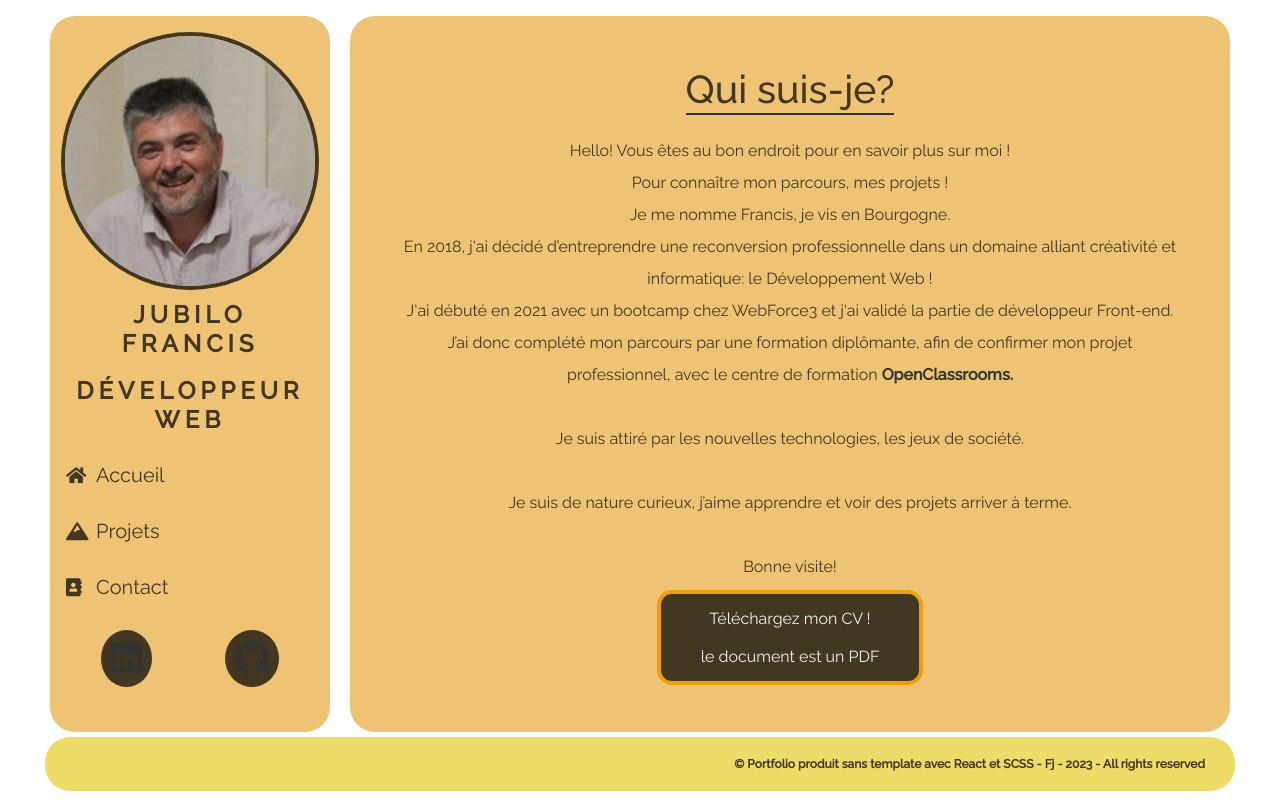
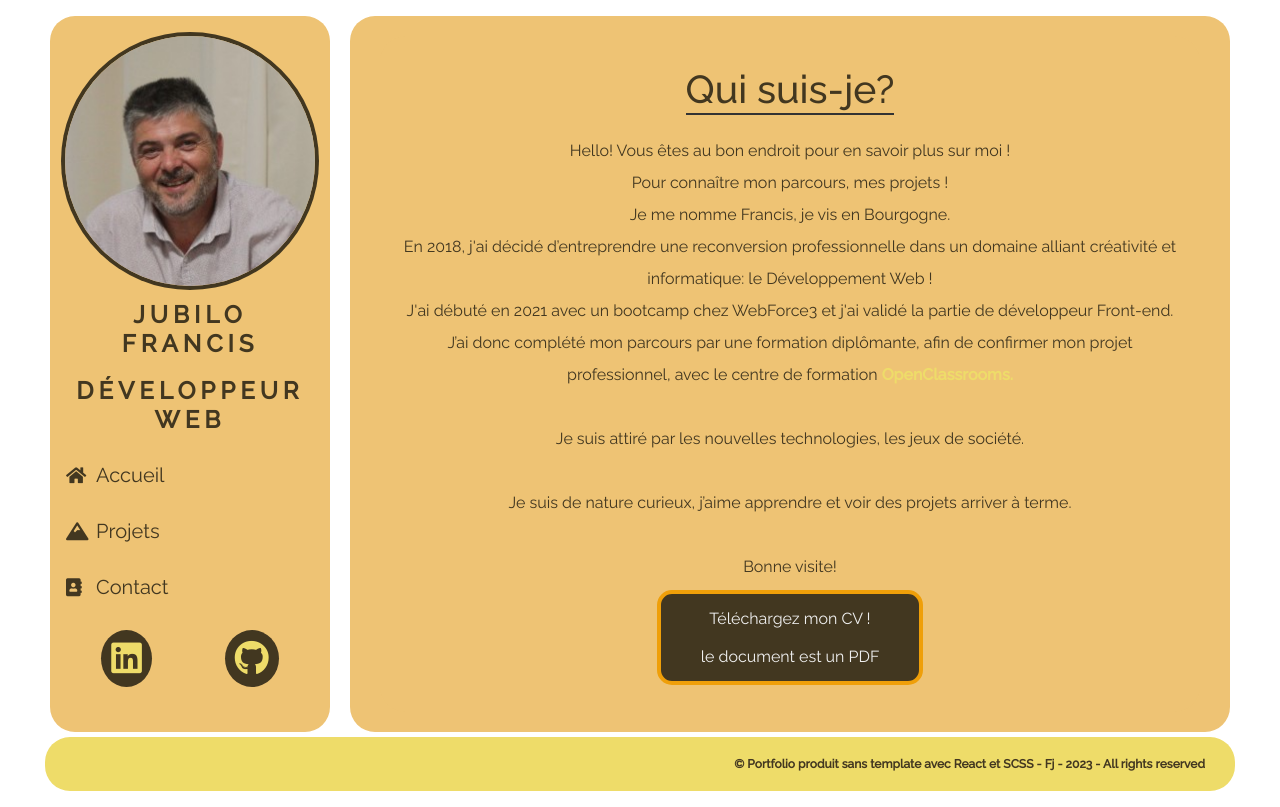
Before and after one commit to FrancisPj/portfolio, a React (Create React App) app: page / in a window 1280 px wide. Built offline with nearby package versions, Linux system fonts and the light colour scheme.

Commit message:
Adaptation de colors- Logo

```diff
--- a/src/styles/_styles.scss
+++ b/src/styles/_styles.scss
@@ -30,7 +30,7 @@ li {
 }
 a {
   text-decoration: none;
-  color: $black;
+  color: $color-4;
   cursor: pointer;
   :visited{
     color: $black;
```
